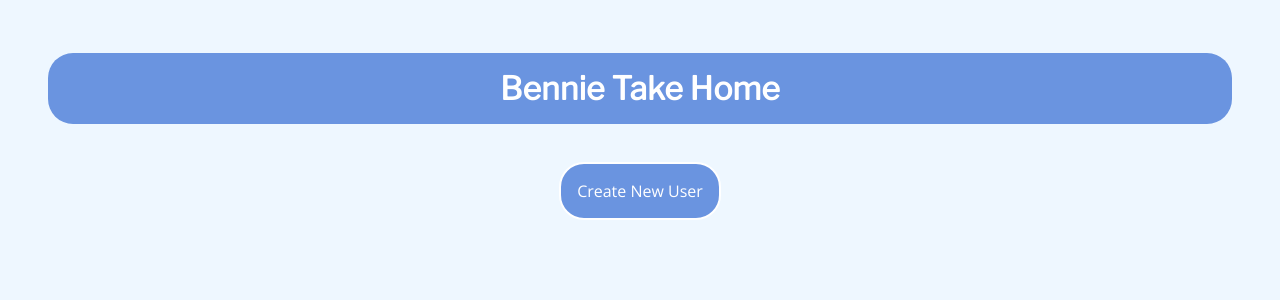
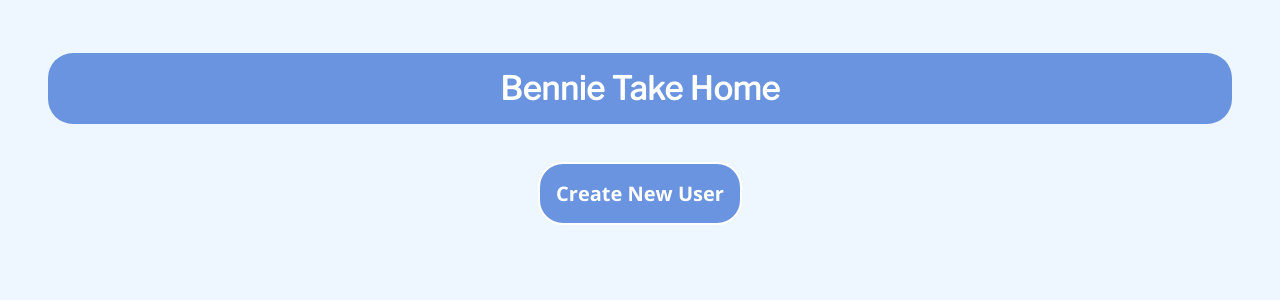
Before and after one commit to Bcdirito/bennie-takehome, a React (Create React App) app: page / in a window 1280 px wide. Shown: the top 300 px of the page. Built offline with nearby package versions, Linux system fonts and the light colour scheme; no server answers.

Commit message:
updated button font

```diff
--- a/public/index.html
+++ b/public/index.html
@@ -25,7 +25,8 @@
       Learn how to configure a non-root public URL by running `npm run build`.
     -->
     <link rel="preconnect" href="https://fonts.gstatic.com">
-    <link href="https://fonts.googleapis.com/css2?family=Libre+Franklin:ital@0;1&family=Open+Sans&display=swap" rel="stylesheet">
+    <link rel="preconnect" href="https://fonts.gstatic.com">
+    <link href="https://fonts.googleapis.com/css2?family=Libre+Franklin:ital@0;1&family=Open+Sans:wght@400;700&display=swap" rel="stylesheet">
     <title>Brian DiRito Bennie App</title>
   </head>
   <body>
--- a/src/styling/App.scss
+++ b/src/styling/App.scss
@@ -25,7 +25,8 @@
   border-radius: 25px;
   border: 2px solid $white;
   color: $white;
-  font-size: 1rem;
+  font-size: 1.25rem;
+  font-weight: bold;
 }
 
 #backArrow {
--- a/src/styling/variables.scss
+++ b/src/styling/variables.scss
@@ -3,5 +3,4 @@
 $gray: #d8d8d8;
 $mainFont: 'Libre Franklin', sans-serif;
 $secondaryFont: 'Open Sans', sans-serif;
-$buttonBorder: #ced6e5;
 $buttonBody: #6a94e0;
```
